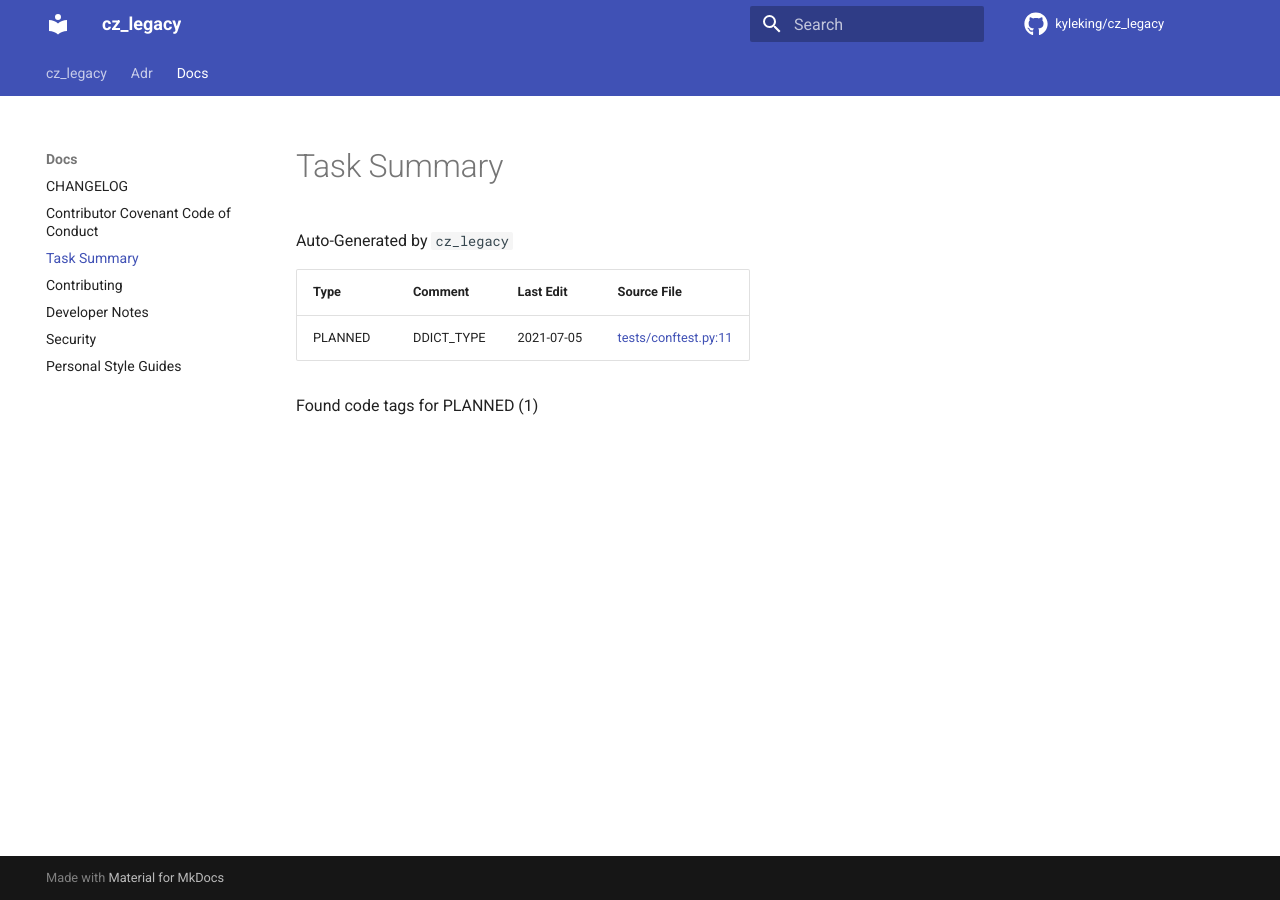
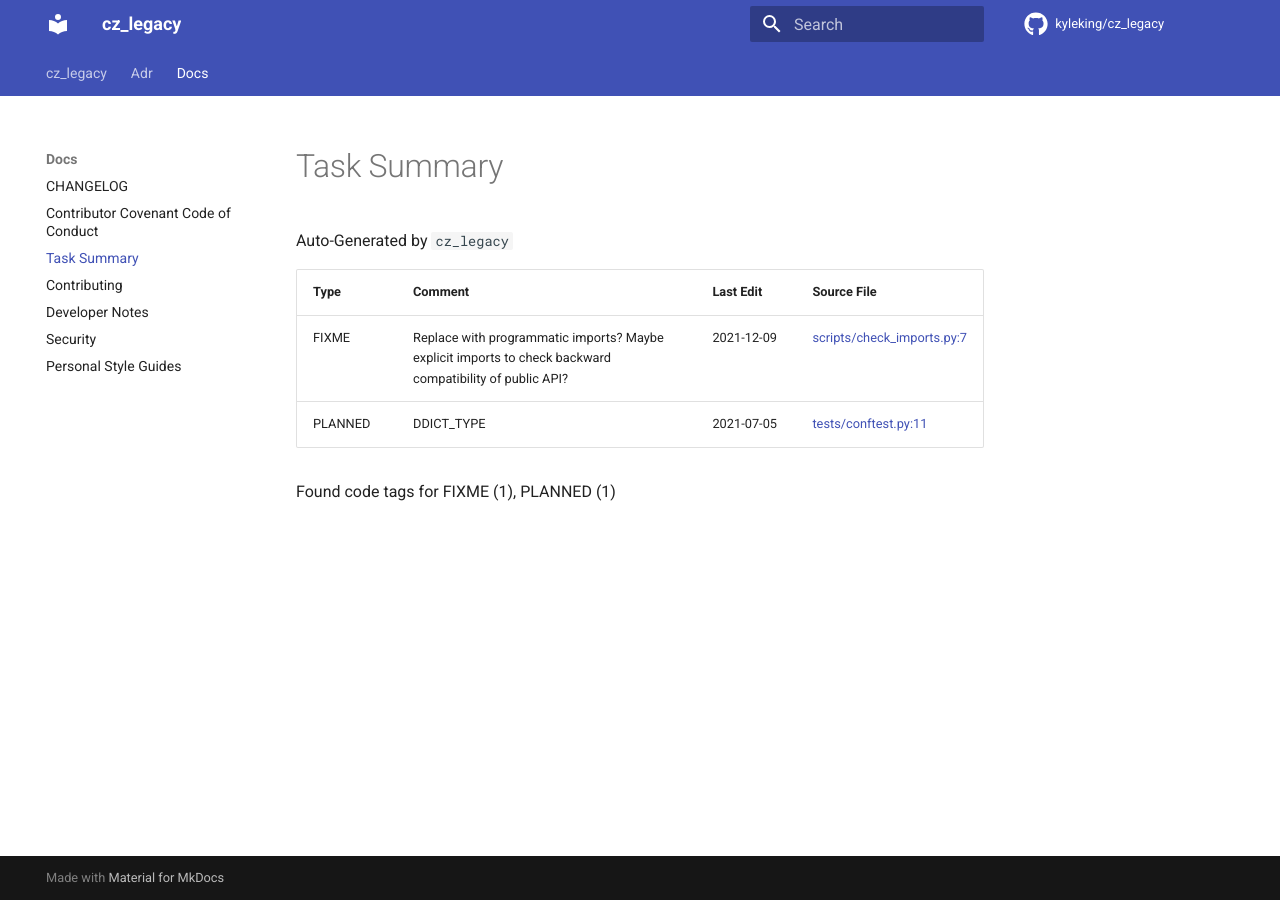
Before and after one commit to KyleKing/cz_legacy, an MkDocs documentation site: the page built from docs/docs/CODE_TAG_SUMMARY.md, in a window 1280 px wide. Built offline with MkDocs 1.6.1 and Material for MkDocs 9.7.7, drawn with Linux system fonts in a browser that asks for light colours; comment, search, counter and statistics services are not loaded.

```diff
--- a/docs/docs/CODE_TAG_SUMMARY.md
+++ b/docs/docs/CODE_TAG_SUMMARY.md
@@ -2,10 +2,11 @@
 
 Auto-Generated by `cz_legacy`
 
-| Type    | Comment    | Last Edit   | Source File                                                                                                                        |
-|:--------|:-----------|:------------|:-----------------------------------------------------------------------------------------------------------------------------------|
-| PLANNED | DDICT_TYPE | 2021-07-05  | [tests/conftest.py:11](https://github.com/KyleKing/cz_legacy/blame/c33bcda7f405a9ddc81d4b9dfa30b67ce6d299c5/tests/conftest.py#L11) |
+| Type    | Comment                                                                                                  | Last Edit   | Source File                                                                                                                                    |
+|:--------|:---------------------------------------------------------------------------------------------------------|:------------|:-----------------------------------------------------------------------------------------------------------------------------------------------|
+| FIXME   | Replace with programmatic imports? Maybe explicit imports to check backward compatibility of public API? | 2021-12-09  | [scripts/check_imports.py:7](https://github.com/KyleKing/cz_legacy/blame/f4795f9a331cdbe3d75a29939ec18f0394eff2bf/scripts/check_imports.py#L7) |
+| PLANNED | DDICT_TYPE                                                                                               | 2021-07-05  | [tests/conftest.py:11](https://github.com/KyleKing/cz_legacy/blame/c33bcda7f405a9ddc81d4b9dfa30b67ce6d299c5/tests/conftest.py#L11)             |
 
-Found code tags for PLANNED (1)
+Found code tags for FIXME (1), PLANNED (1)
 
 <!-- calcipy:skip_tags -->
```
Also changed, not shown: docs/docs/DEVELOPER_GUIDE.md (+1 -1 lines), pyproject.toml (+4 -3 lines), 4 other files.
